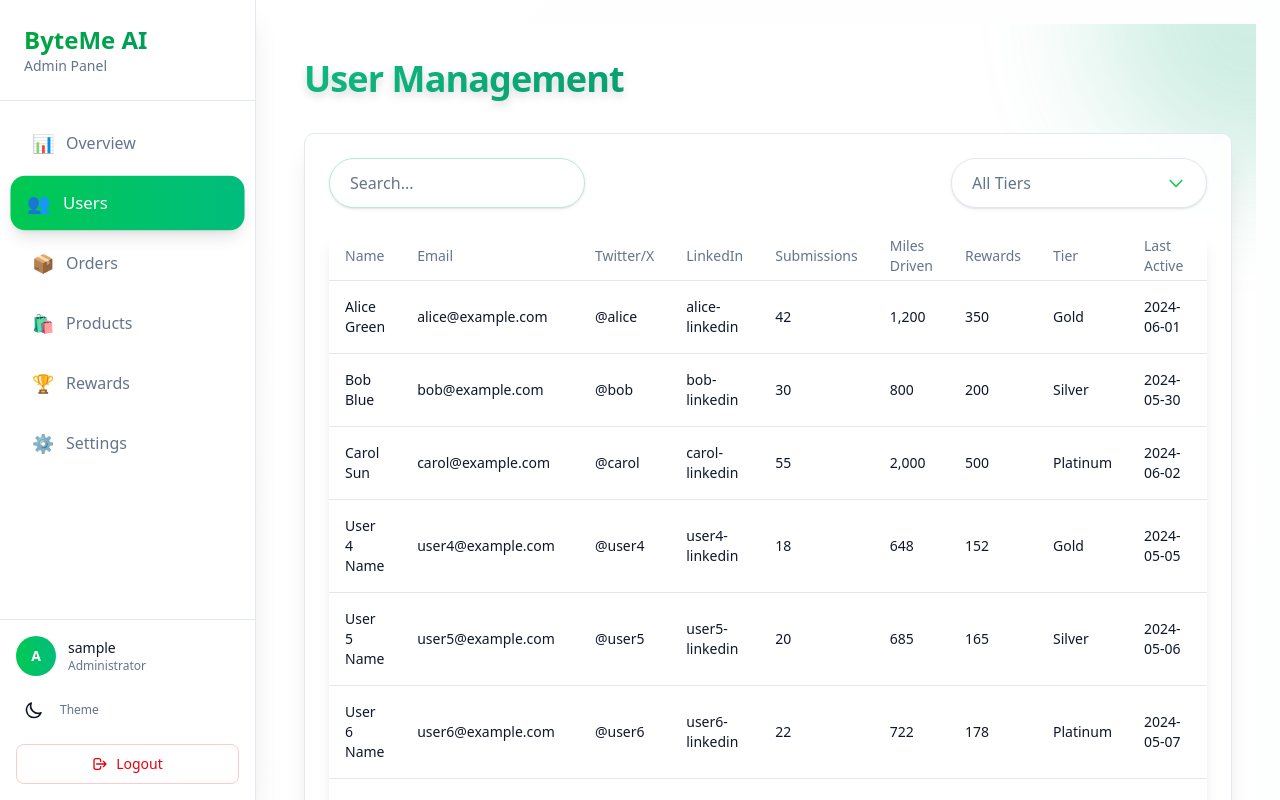
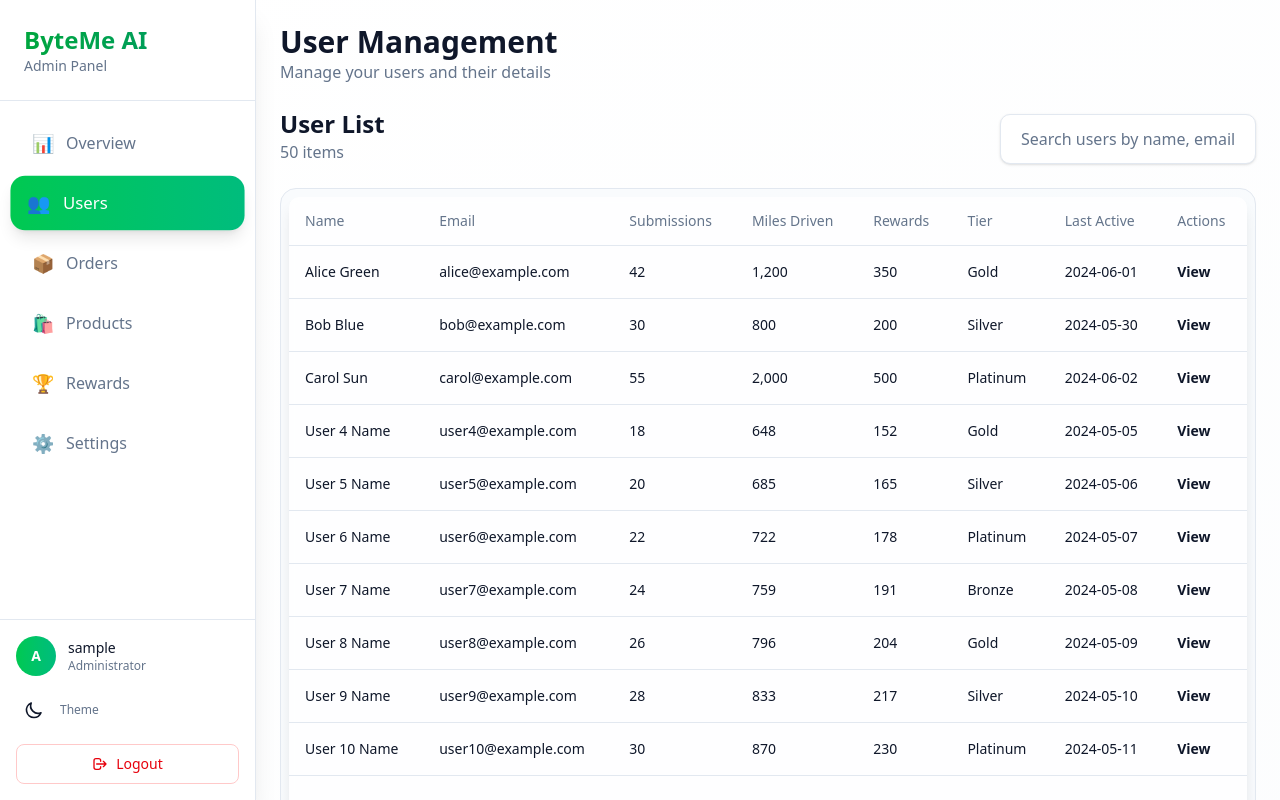
Before and after one commit to DattatrayPatil-Alchemytech/byteme-ai-frontend, a Next.js app: page /admin/users in a window 1280 px wide. Shown: the top 800 px of the page. Built offline with nearby package versions, Linux system fonts and the light colour scheme; sample sign-in values are in the browser's storage.

Commit message:
feat: user management page changes.

```diff
--- a/app/admin/products/page.tsx
+++ b/app/admin/products/page.tsx
@@ -359,6 +359,7 @@ export default function ProductsPage() {
         title="Product List"
         searchable={true}
         searchPlaceholder="Search products by name, category, or SKU..."
+        searchInputClassName="border border-border bg-background text-foreground rounded-lg px-5 py-3 w-full md:w-64 text-base font-medium shadow transition-all duration-200 focus:outline-none focus:ring-2 focus:ring-primary focus:border-primary hover:ring-2 hover:ring-primary/30 hover:bg-muted placeholder:text-muted-foreground"
         searchKeys={['name', 'category', 'sku']}
         pagination={true}
         itemsPerPageOptions={[5, 10, 20, 50]}
--- a/app/admin/users/page.tsx
+++ b/app/admin/users/page.tsx
@@ -2,12 +2,8 @@
 import { useState, useMemo } from 'react';
 import { DataTable, Column } from '@/components/ui/DataTable';
 import { mockUsers } from './mockUsers';
-import { Card } from '@/components/ui/card';
-import { SearchFilter } from '../../../components/ui/SearchFilter';
 import Link from 'next/link';
-import { Button } from '@/components/ui/button';
 import { Select } from '@/components/ui/DropdownMenu';
-import type { CellContext } from '@tanstack/react-table';
 
 const columns: Column[] = [
   {
@@ -17,14 +13,6 @@ const columns: Column[] = [
   {
     key: 'email',
     label: 'Email',
-  },
-  {
-    key: 'twitter',
-    label: 'Twitter/X',
-  },
-  {
-    key: 'linkedin',
-    label: 'LinkedIn',
   },
   {
     key: 'submissionCount',
@@ -78,43 +66,33 @@ export default function UsersPage() {
   const tierOptions = Array.from(new Set(mockUsers.map((u) => u.tier)));
 
   return (
-    <div className="relative min-h-screen bg-background overflow-hidden">
-      {/* Animated background gradients and shapes */}
-      <div className="absolute inset-0 overflow-hidden pointer-events-none z-0">
-        <div className="absolute -top-40 -right-40 w-80 h-80 gradient-aurora rounded-full blur-3xl opacity-20 animate-float" />
-        <div className="absolute -bottom-40 -left-40 w-80 h-80 gradient-neon rounded-full blur-3xl opacity-20 animate-float" />
-        <div className="absolute top-1/2 left-1/2 transform -translate-x-1/2 -translate-y-1/2 w-96 h-96 gradient-cosmic rounded-full blur-3xl opacity-15 animate-float" />
-        <div className="absolute w-16 h-16 border-2 border-green-400/30 rounded-full animate-spin" style={{ top: '35%', left: '25%', animationDuration: '8s' }} />
-        <div className="absolute w-12 h-12 border-2 border-cyan-400/30 rounded-full animate-spin" style={{ bottom: '40%', right: '25%', animationDuration: '12s', animationDirection: 'reverse' }} />
-        <div className="absolute w-20 h-20 border-2 border-emerald-400/30 rounded-full animate-spin" style={{ top: '65%', left: '15%', animationDuration: '15s' }} />
+    <div className="space-y-6">
+      {/* Header */}
+      <div className="flex flex-col gap-1 sm:flex-row sm:items-center sm:justify-between">
+        <div>
+          <h1 className="text-3xl font-bold text-foreground">User Management</h1>
+          <p className="text-muted-foreground">Manage your users and their details</p>
         </div>
-      <div className="relative z-10 p-6 space-y-6">
-        <h1
-          className="text-3xl md:text-4xl font-extrabold text-gradient-ev-green animate-fade-in drop-shadow-lg tracking-tight font-sans"
-          style={{ lineHeight: '1.2', paddingTop: '0.25em', paddingBottom: '0.25em', overflow: 'visible' }}
-        >
-          User Management
-        </h1>
-        <Card className="p-6 bg-white/90 backdrop-blur-md shadow-xl overflow-x-auto">
-          {/* Consistent search/filter row */}
-          <div className="flex flex-col md:flex-row md:items-center md:justify-between gap-4 mb-6">
+      </div>
+      {/* User List Title, Count, and Search/Filter Row (Product Page Style) */}
+      <div className="flex flex-col sm:flex-row sm:items-end sm:justify-between gap-4">
+        <div>
+          <h2 className="text-2xl font-bold text-foreground">User List</h2>
+          <p className="text-muted-foreground">{filteredUsers.length} items</p>
+        </div>
+        <div className="flex flex-col md:flex-row md:items-center gap-4">
           <input
             type="text"
-              placeholder="Search..."
+            placeholder="Search users by name, email, Twitter, or LinkedIn..."
             value={search}
             onChange={e => setSearch(e.target.value)}
-              className="border border-primary/30 rounded-full px-5 py-3 w-full md:w-64 text-base font-medium shadow transition-all duration-200 focus:outline-none focus:ring-2 focus:ring-primary focus:border-primary hover:ring-2 hover:ring-primary/30 hover:bg-primary/5 placeholder:text-muted-foreground"
-            />
-            <Select
-              value={tierFilter}
-              onChange={setTierFilter}
-              options={[...tierOptions.map(t => ({ value: t, label: t }))]}
-              placeholder="All Tiers"
-              className="min-w-[140px]"
+            className="border border-border bg-background text-foreground rounded-lg px-5 py-3 w-full md:w-64 text-base font-medium shadow transition-all duration-200 focus:outline-none focus:ring-2 focus:ring-primary focus:border-primary hover:ring-2 hover:ring-primary/30 hover:bg-muted placeholder:text-muted-foreground"
           />
         </div>
+      </div>
+      {/* Users DataTable */}
+      <div className="bg-muted/40 rounded-2xl p-0 md:p-2 overflow-x-auto border border-border">
         <DataTable columns={columns} data={filteredUsers as unknown as Record<string, unknown>[]} />
-        </Card>
       </div>
     </div>
   );
```
Lines whose indentation alone changed are shown as unchanged.
